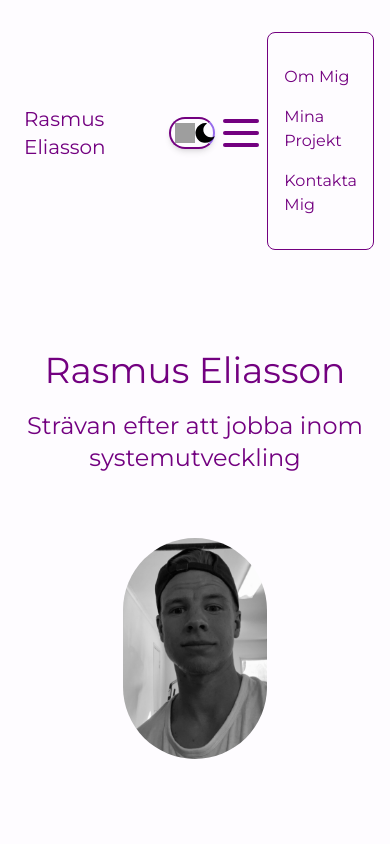
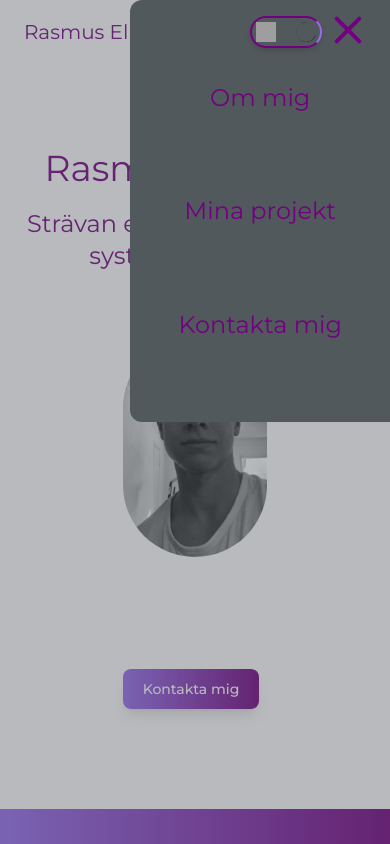
Before and after one commit to Rasmus3liasson/rasmus-portfolio, a Next.js app: page / in a window 390 px wide. Shown: the top 844 px of the page. Built offline with nearby package versions, Linux system fonts and the light colour scheme; grey boxes are pictures that could not be loaded.

Commit message:
fixed layout and navigation to nav menu

```diff
--- a/package.json
+++ b/package.json
@@ -19,7 +19,11 @@
     "postcss": "8.4.24",
     "react": "18.2.0",
     "react-dom": "18.2.0",
+    "react-scroll": "^1.8.9",
     "tailwindcss": "3.3.2",
     "typescript": "5.1.3"
+  },
+  "devDependencies": {
+    "@types/react-scroll": "^1.8.7"
   }
 }
--- a/src/app/components/AboutMe.tsx
+++ b/src/app/components/AboutMe.tsx
@@ -2,7 +2,10 @@ import React from "react";
 
 export default function AboutMe() {
   return (
-    <article className="flex gap-20 my-9 bg-gradient-to-r from-colors-purlpe to-colors-darkPurple">
+    <article
+      id="aboutMe"
+      className="flex gap-20 my-9 bg-gradient-to-r from-colors-purlpe to-colors-darkPurple"
+    >
       <div className="text-colors-white p-9 text-center">
         <h3 className="text-3xl">Hejsan, mitt namn är Rasmus Eliasson</h3>
 
--- a/src/app/components/Containers/Contact.tsx
+++ b/src/app/components/Containers/Contact.tsx
@@ -3,7 +3,7 @@ import React from "react";
 
 export default function Contact() {
   return (
-    <section className="container mt-12">
+    <section id="contact" className="container mt-12">
       <h3 className="text-4xl text-center">Kontakt</h3>
       <div>
         <p className="mt-5 mb-5">Är ute efter en väg in i branchen vare sig</p>
--- a/src/app/components/Containers/Projects/page.tsx
+++ b/src/app/components/Containers/Projects/page.tsx
@@ -3,8 +3,8 @@ import Wordle from "./Wordle";
 
 export default function Projects() {
   return (
-    <>
+    <div id="projects" className="flex items-center justify-center">
       <Wordle />
-    </>
+    </div>
   );
 }
--- a/src/app/components/Containers/page.tsx
+++ b/src/app/components/Containers/page.tsx
@@ -1,6 +1,7 @@
 import React from "react";
 import Hobbies from "./Hobbies";
 import Knowledge from "./Knowledge";
+import Education from "./Education";
 
 export default function Containers() {
   return (
@@ -8,8 +9,7 @@ export default function Containers() {
       <Hobbies />
 
       <Knowledge />
-
-      <Hobbies />
+      <Education />
     </>
   );
 }
--- a/src/app/components/Header.tsx
+++ /dev/null
@@ -1,104 +0,0 @@
-"use client";
-
-import Image from "next/image";
-import Link from "next/link";
-import React, { useEffect, useState } from "react";
-
-export default function Header() {
-  const [theme, setTheme] = useState("light");
-  const [themeIcon, setThemeIcon] = useState(false);
-
-  useEffect(() => {
-    if (theme === "dark") {
-      document.documentElement.classList.add("dark");
-    } else {
-      document.documentElement.classList.remove("dark");
-    }
-  });
-
-  const handleTheme = () => {
-    setTheme(theme === "dark" ? "light" : "dark");
-  };
-
-  const handleThemeIcon = () => {
-    setThemeIcon(!themeIcon);
-  };
-
-  return (
-    <header className="flex justify-between items-center text-colors-darkPurple">
-      <div className="h1-name ml-6 text-xl">
-        <Link href={"#"}>
-          <h1>Rasmus Eliasson</h1>
-        </Link>
-      </div>
-
-      <nav className="flex p-4 items-center">
-        <div className="flex items-center space-x-2 text-colors-darkPurple border-2 border-r-colors-purlpe rounded-2xl p-1 shadow-md">
-          <div
-            className="flex"
-            onClick={() => {
-              handleThemeIcon();
-              handleTheme();
-            }}
-          >
-            <Image
-              src={"/icons/light-mode.svg"}
-              alt="button for lightmode"
-              width={20}
-              height={20}
-            />
-
-            <span
-              className={`w-5 h-5 rounded-full bg-colors-darker relative duration-200 ${
-                !themeIcon ? "-right-5" : "right-5"
-              }`}
-            ></span>
-            <Image
-              src={"/icons/dark-mode.svg"}
-              alt="button for darkmode"
-              width={20}
-              height={20}
-            />
-          </div>
-        </div>
-
-        <ul className="hidden sm:flex justify-center items-center">
-          <li>
-            <Link href=""></Link>Om mig
-          </li>
-          <li>
-            <Link href=""></Link>Mina project
-          </li>
-          <li>
-            <Link href=""></Link>Kontakta mig
-          </li>
-        </ul>
-        <div id="menu-icon">
-          <div className="line1 w-9 h-1 rounded-lg bg-colors-darkPurple mx-2 duration-300 translate-y-4"></div>
-          <div className="line2 w-9 h-1 rounded-lg bg-colors-darkPurple mx-2 duration-300"></div>
-          <div className="line3 w-9 h-1 rounded-lg bg-colors-darkPurple mx-2 duration-300 -translate-y-4"></div>
-        </div>
-        <div className="">
-          <div>
-            <ul
-              id="mobile-nav"
-              className="p-4 md:p-0 mt-4 md:hidden w-full border border-colors-darkPurple rounded-lg"
-            >
-              <li className="my-4">
-                <Link href="#" aria-current="page">
-                  Om Mig
-                </Link>
-              </li>
-              <li className="my-4">
-                <Link href="#">Mina Projekt</Link>
-              </li>
-              <li className="my-4">
-                <Link href="#">Kontakta Mig</Link>
-              </li>
-            </ul>
-          </div>
-        </div>
-      </nav>
-    </header>
-  );
-}
--- /dev/null
+++ b/src/app/components/Header/NavMenu.tsx
@@ -0,0 +1,77 @@
+import { Link } from "react-scroll";
+import React, { useState } from "react";
+
+export default function NavMenu() {
+  const [showMenu, setShowMenu] = useState(false);
+
+  const handleMenu = () => {
+    setShowMenu(!showMenu);
+  };
+
+  return (
+    <>
+      {/* backdrop */}
+      {!showMenu && (
+        <div
+          className="md:hidden fixed top-0 left-0 w-full h-full bg-colors-darker opacity-40"
+          onClick={handleMenu}
+        ></div>
+      )}
+      <div>
+        <ul
+          className={`${
+            showMenu && "hidden md:flex"
+          } bg-colors-darker md:bg-colors-white absolute md:relative right-0 top-0 rounded-l-xl px-12 h-2/4 md:h-auto flex flex-col md:flex-row md:gap-4 items-center justify-evenly text-2xl md:text-xl `}
+        >
+          <li className="nav-links">
+            <Link
+              to="aboutMe"
+              smooth={true}
+              duration={900}
+              onClick={handleMenu}
+            >
+              Om mig
+            </Link>
+          </li>
+          <li className="nav-links">
+            <Link
+              to="projects"
+              smooth={true}
+              duration={1100}
+              onClick={handleMenu}
+            >
+              Mina projekt
+            </Link>
+          </li>
+          <li className="nav-links">
+            <Link
+              to="contact"
+              smooth={true}
+              duration={1300}
+              onClick={handleMenu}
+            >
+              Kontakta mig
+            </Link>
+          </li>
+        </ul>
+      </div>
+      <div onClick={handleMenu} className="md:hidden flex flex-col gap-2 z-10">
+        <div
+          className={`w-9 h-1 rounded-lg bg-colors-darkPurple mx-2 duration-300 ${
+            !showMenu && "rotate-45 translate-y-1"
+          }`}
+        ></div>
+        <div
+          className={`w-9 h-1 rounded-lg bg-colors-darkPurple mx-2 duration-300 ${
+            !showMenu && "hidden"
+          }`}
+        ></div>
+        <div
+          className={`w-9 h-1 rounded-lg bg-colors-darkPurple mx-2 duration-300 ${
+            !showMenu && "-rotate-45 -translate-y-2"
+          }`}
+        ></div>
+      </div>
+    </>
+  );
+}
--- /dev/null
+++ b/src/app/components/Header/ThemeSwitch.tsx
@@ -0,0 +1,57 @@
+import Image from "next/image";
+import React, { useEffect, useState } from "react";
+import NavMenu from "./NavMenu";
+
+export default function ThemeSwitch() {
+  const [theme, setTheme] = useState("light");
+  const [themeIcon, setThemeIcon] = useState(false);
+
+  useEffect(() => {
+    if (theme === "dark") {
+      document.documentElement.classList.add("dark");
+    } else {
+      document.documentElement.classList.remove("dark");
+    }
+  });
+
+  const handleTheme = () => {
+    setTheme(theme === "dark" ? "light" : "dark");
+  };
+
+  const handleThemeIcon = () => {
+    setThemeIcon(!themeIcon);
+  };
+
+  return (
+    <>
+      <div className="flex items-center space-x-2 border-2 border-r-colors-purlpe rounded-2xl p-1 shadow-md z-10">
+        <div
+          className="flex"
+          onClick={() => {
+            handleThemeIcon();
+            handleTheme();
+          }}
+        >
+          <Image
+            src={"/icons/light-mode.svg"}
+            alt="button for lightmode"
+            width={20}
+            height={20}
+          />
+
+          <span
+            className={`w-5 h-5 rounded-full bg-colors-darker relative duration-200 ${
+              !themeIcon ? "-right-5" : "right-5"
+            }`}
+          ></span>
+          <Image
+            src={"/icons/dark-mode.svg"}
+            alt="button for darkmode"
+            width={20}
+            height={20}
+          />
+        </div>
+      </div>
+    </>
+  );
+}
--- /dev/null
+++ b/src/app/components/Header/page.tsx
@@ -0,0 +1,27 @@
+"use client";
+
+import Image from "next/image";
+import Link from "next/link";
+import React, { useEffect, useState } from "react";
+import ThemeSwitch from "./ThemeSwitch";
+import NavMenu from "./NavMenu";
+
+export default function Header() {
+  return (
+    <header
+      id="header"
+      className="flex justify-between items-center text-colors-darkPurple"
+    >
+      <div className="h1-name ml-6 text-xl">
+        <Link href={"#header"}>
+          <h1>Rasmus Eliasson</h1>
+        </Link>
+      </div>
+
+      <nav className="flex p-4 items-center md:flex-row-reverse">
+        <ThemeSwitch />
+        <NavMenu />
+      </nav>
+    </header>
+  );
+}
--- a/src/app/globals.css
+++ b/src/app/globals.css
@@ -25,16 +25,7 @@
   .hover-contact-icon {
     @apply hover:scale-110 hover:rotate-3 duration-150 ease-in;
   }
-  .close .line1 {
-    @apply translate-y-1 -rotate-45;
-  }
-  .close .line2 {
-    @apply opacity-0;
-  }
-  .close .line3 {
-    @apply -translate-y-1 rotate-45;
-  }
-  .hidden-menu {
-    @apply hidden;
+  .nav-links {
+    @apply active:scale-103 hover:opacity-90 hover:underline;
   }
 }
--- a/src/app/layout.tsx
+++ b/src/app/layout.tsx
@@ -1,5 +1,5 @@
 import Footer from "./components/Footer";
-import Header from "./components/Header";
+import Header from "./components/Header/page";
 import "./globals.css";
 import { Montserrat } from "next/font/google";
 
@@ -18,7 +18,7 @@ export default function RootLayout({
   return (
     <html lang="en">
       <body
-        className={`${font.className} m-0 p-0 box-border bg-colors-white dark:bg-colors-purlpe`}
+        className={`${font.className} m-0 p-0 box-border bg-colors-white dark:bg-colors-purlpe scroll-smooth`}
       >
         <>
           <Header />
--- a/src/app/page.tsx
+++ b/src/app/page.tsx
@@ -1,5 +1,5 @@
 import Image from "next/image";
-import Header from "./components/Header";
+import Header from "./components/Header/page";
 import Hero from "./components/Hero";
 import Footer from "./components/Footer";
 import Containers from "./components/Containers/page";
@@ -9,7 +9,7 @@ import AboutMe from "./components/AboutMe";
 
 export default function Home() {
   return (
-    <main className="flex flex-col items-center">
+    <main className="flex flex-col items-center justify-center">
       <Hero />
       <AboutMe />
 
```
Also changed, not shown: 1 other file (tests, documents, lock files or other folders).
